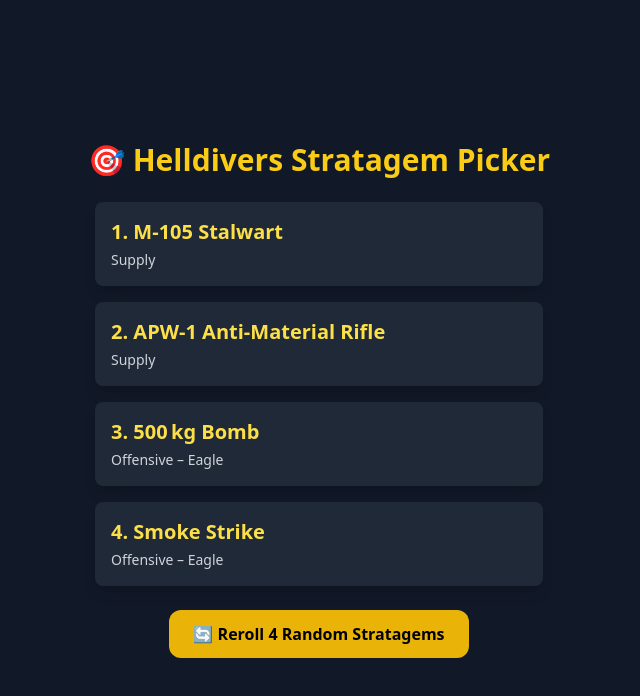
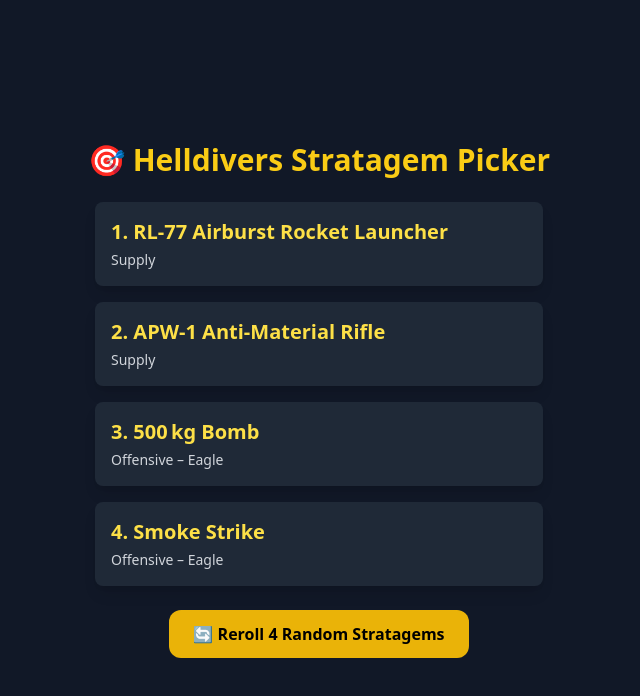
Before and after one commit to nattana-chira/demo-helldiver, a website: page index.html in a window 1280 px wide. Shown: the whole page, without its empty margins (321-961 px from the left). Drawn offline with nearby package versions, Linux system fonts and the light colour scheme.

Commit message:
update stegem

```diff
--- a/index.html
+++ b/index.html
@@ -29,11 +29,29 @@
         "Cluster Bomb", "Napalm Airstrike", "Smoke Strike"
       ],
       "Supply": [
-        "MG‑43 Machine Gun", "Heavy Machine Gun", "APW‑1 Anti‑Material Rifle",
-        "M‑105 Stalwart", "Flamethrower", "Autocannon", "Railgun", "Spear Launcher",
-        "Grenade Launcher", "Laser Cannon", "Quasar Cannon", "Arc Thrower",
-        "Jump Pack", "Supply Pack", "Ballistic Shield Backpack", "Guard Dog Rover",
-        "Patriot Exosuit", "Exo‑45"
+        "MG‑43 Machine Gun",
+        "Heavy Machine Gun",
+        "APW‑1 Anti‑Material Rifle",
+        "RL-77 Airburst Rocket Launcher",
+        "M‑105 Stalwart",
+        "Flamethrower",
+        "Autocannon",
+        "Railgun",
+        "Spear Launcher",
+        "Grenade Launcher",
+        "Laser Cannon",
+        "Quasar Cannon",
+        "MLS-4X Commando",
+        "Arc Thrower",
+        "Jump Pack",
+        "Supply Pack",
+        "Ballistic Shield Backpack",
+        "Guard Dog Rover",
+        "Patriot Exosuit",
+        "Exo‑45",
+        "GR-8 Recoilless Rifle",
+        "StA-X3 W.A.S.P. Launcher",
+        "M-102 Fast Recon Vehicle"
       ],
       "Defensive": [
         "Machine Gun Sentry", "Gatling Sentry", "Autocannon Sentry", "Mortar Sentry",
```
